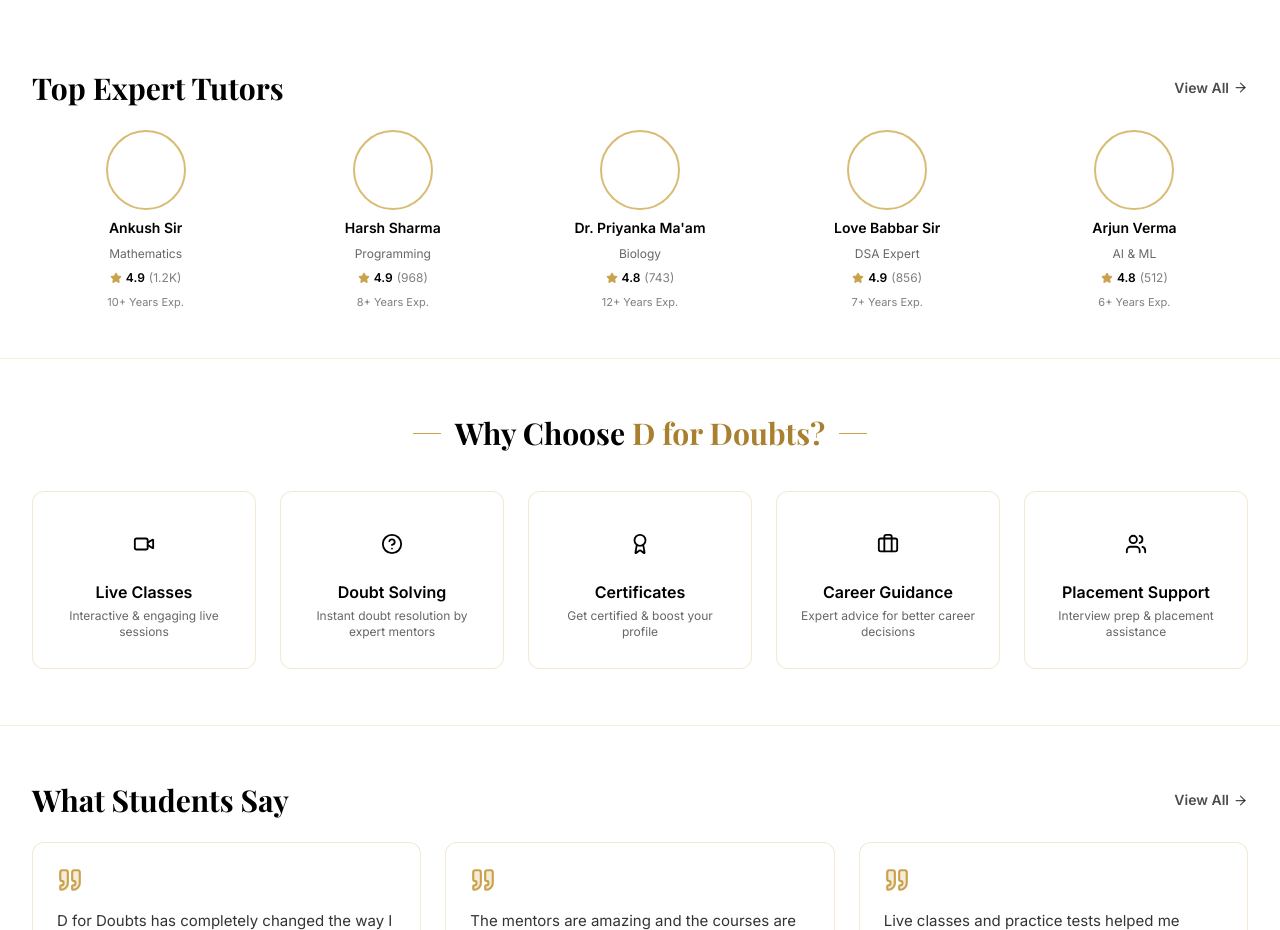
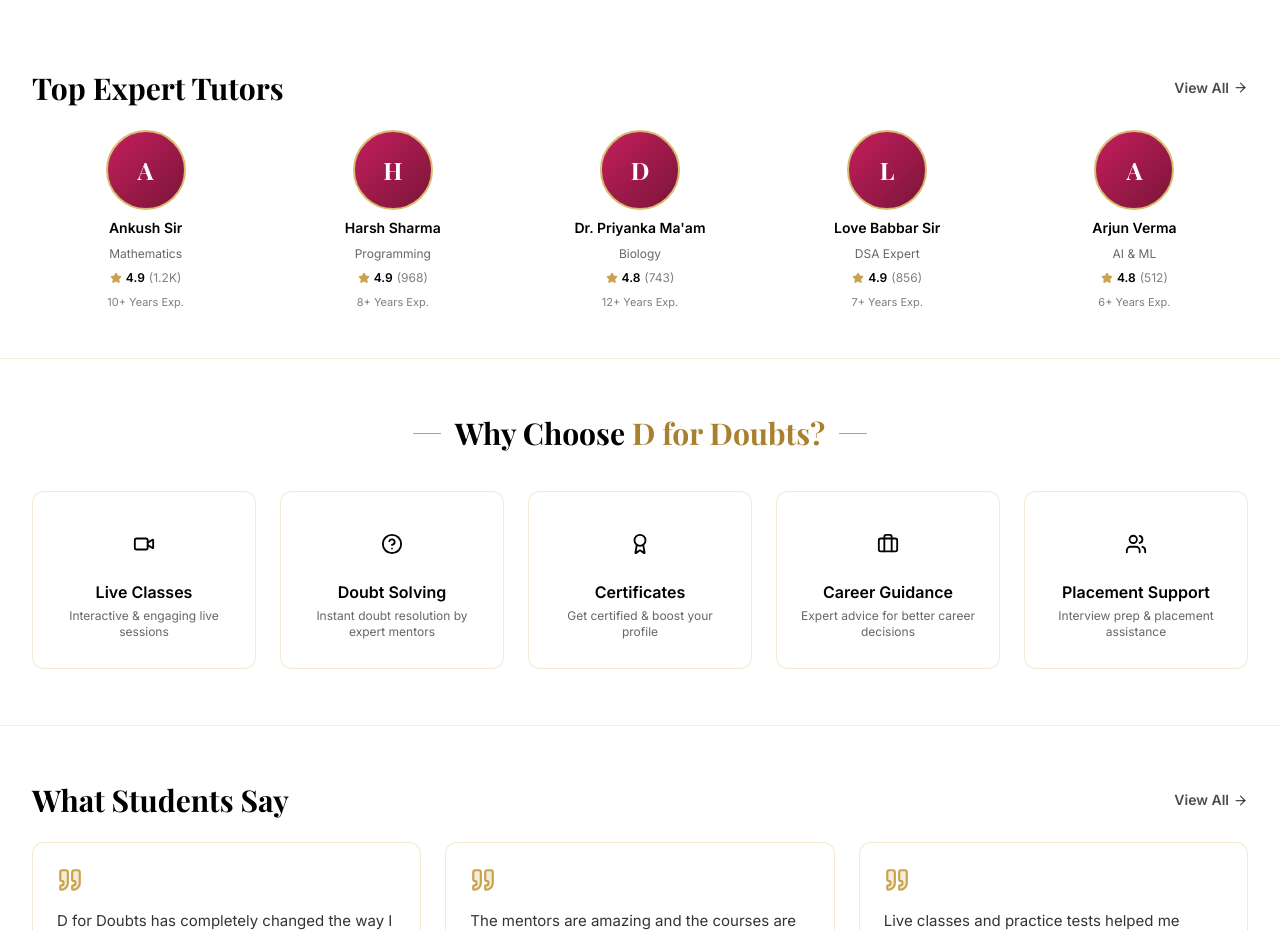
Before and after one commit to mdhafiss123-git/Homepage, a React (Vite) app: page / in a window 1280 px wide. Shown: the part 1580-2510 px from the top of the page. Built offline with nearby package versions, Linux system fonts and the light colour scheme.

Commit message:
Update TopTutors.jsx

```diff
--- a/src/components/TopTutors.jsx
+++ b/src/components/TopTutors.jsx
@@ -14,7 +14,7 @@
       <div className="grid grid-cols-2 sm:grid-cols-3 lg:grid-cols-5 gap-5">
         {TUTORS.map((tutor) => (
           <div key={tutor.name} className="flex flex-col items-center text-center gap-2">
-            <div className="w-20 h-20 rounded-full bg-brown-light flex items-center justify-center text-white font-display text-2xl font-bold border-2 border-gold-400">
+            <div className="w-20 h-20 rounded-full bg-brand-gradient flex items-center justify-center text-white font-display text-2xl font-bold border-2 border-gold-400">
               {tutor.name.charAt(0)}
             </div>
             <p className="font-semibold text-black text-sm">{tutor.name}</p>
```
